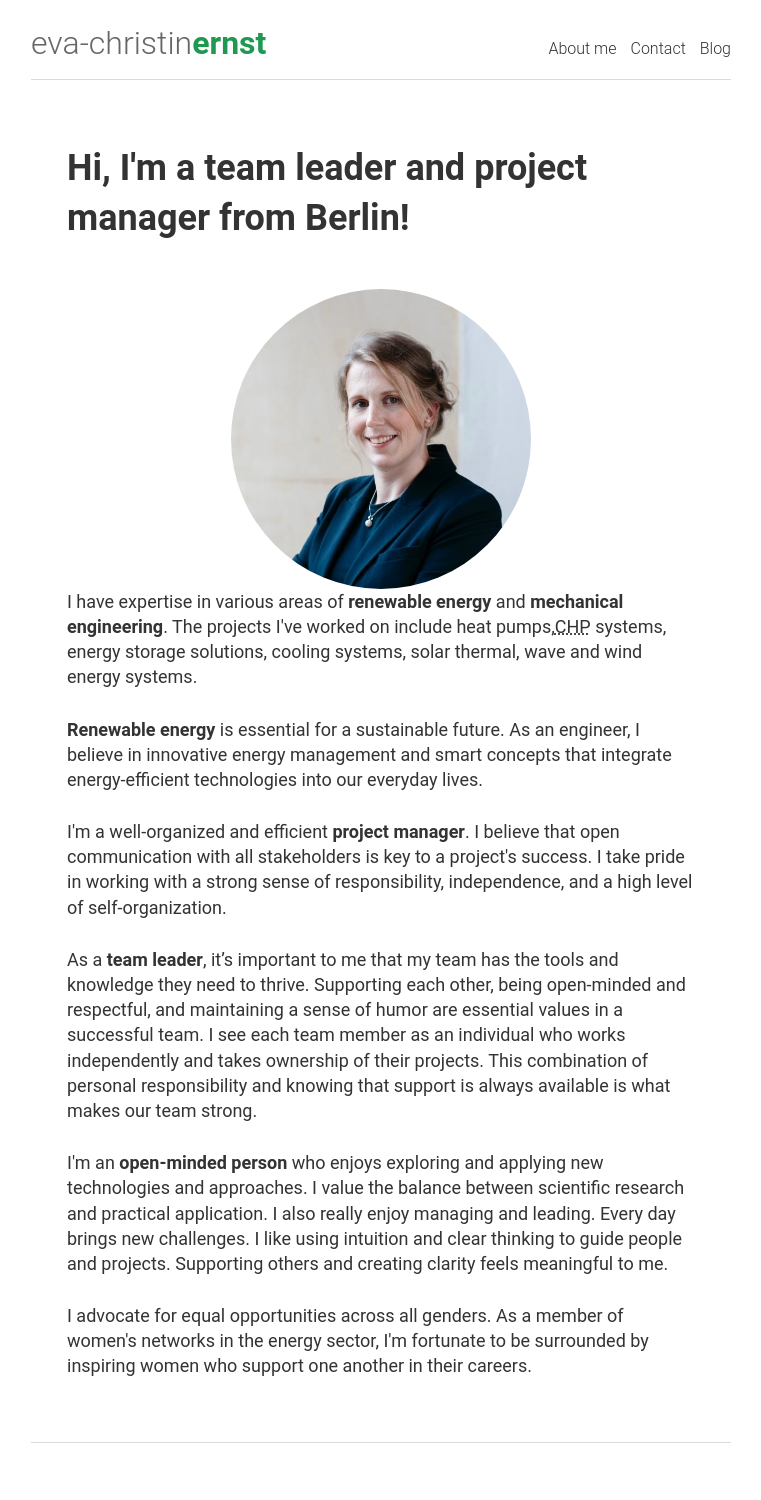
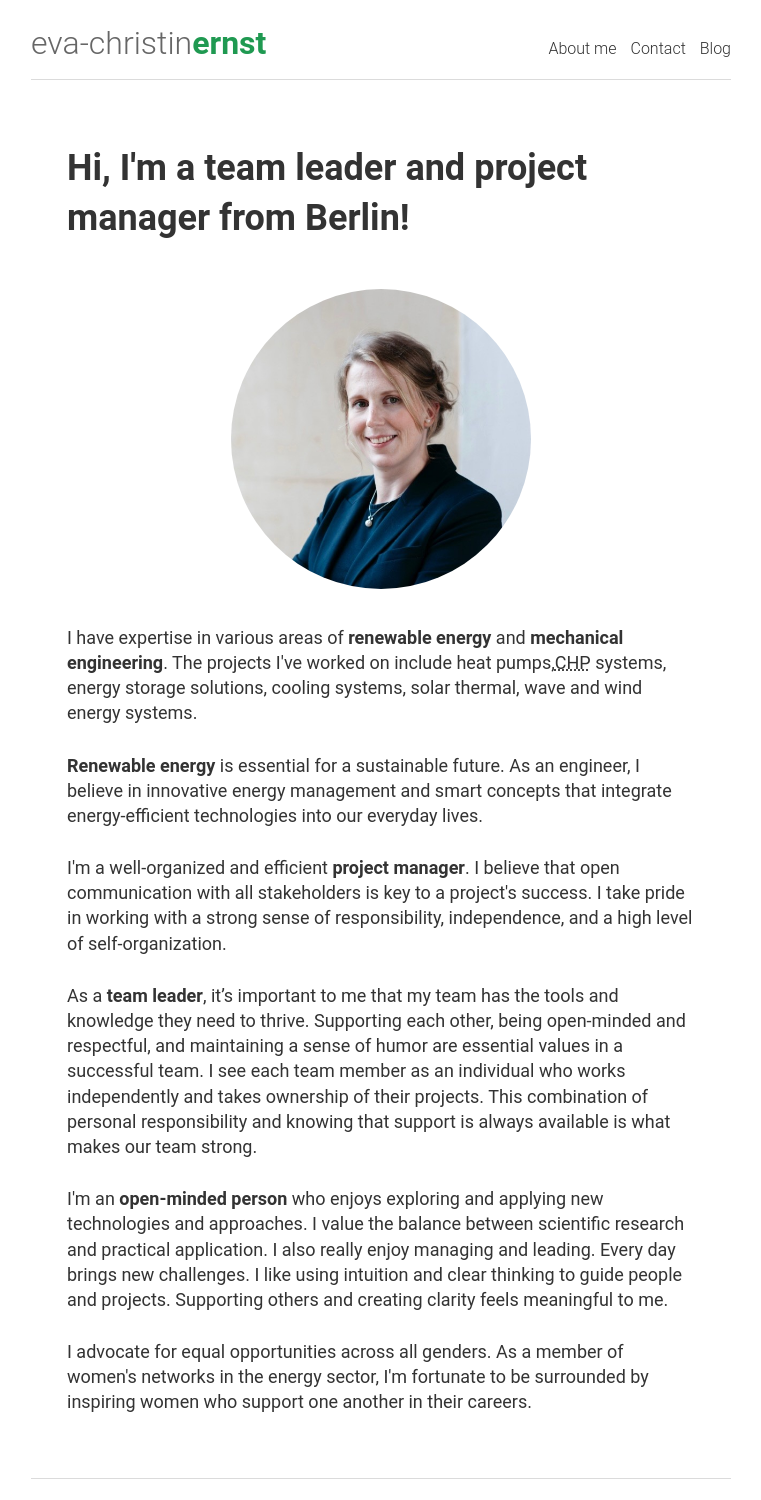
Before and after one commit to evafroehlich/website, a Jekyll site: the page built from index.html, in a window 1280 px wide. Shown: the whole page, without its empty margins (259-1020 px from the left). Built offline with Jekyll 4.4.1, drawn with Linux system fonts in a browser that asks for light colours; before the commit the page ends 1464 px from its top, so only the background shows below that.

Commit message:
Update custom.scss

```diff
--- a/_sass/custom.scss
+++ b/_sass/custom.scss
@@ -22,7 +22,7 @@
   display: block;
   max-width: 300px;          /* Adjust based on actual image size */
   margin-top: 2rem;
-  margin-bottom: 0;
+  margin-bottom: 2rem;
   border-radius: 50%;
   object-fit: cover;
 
```
